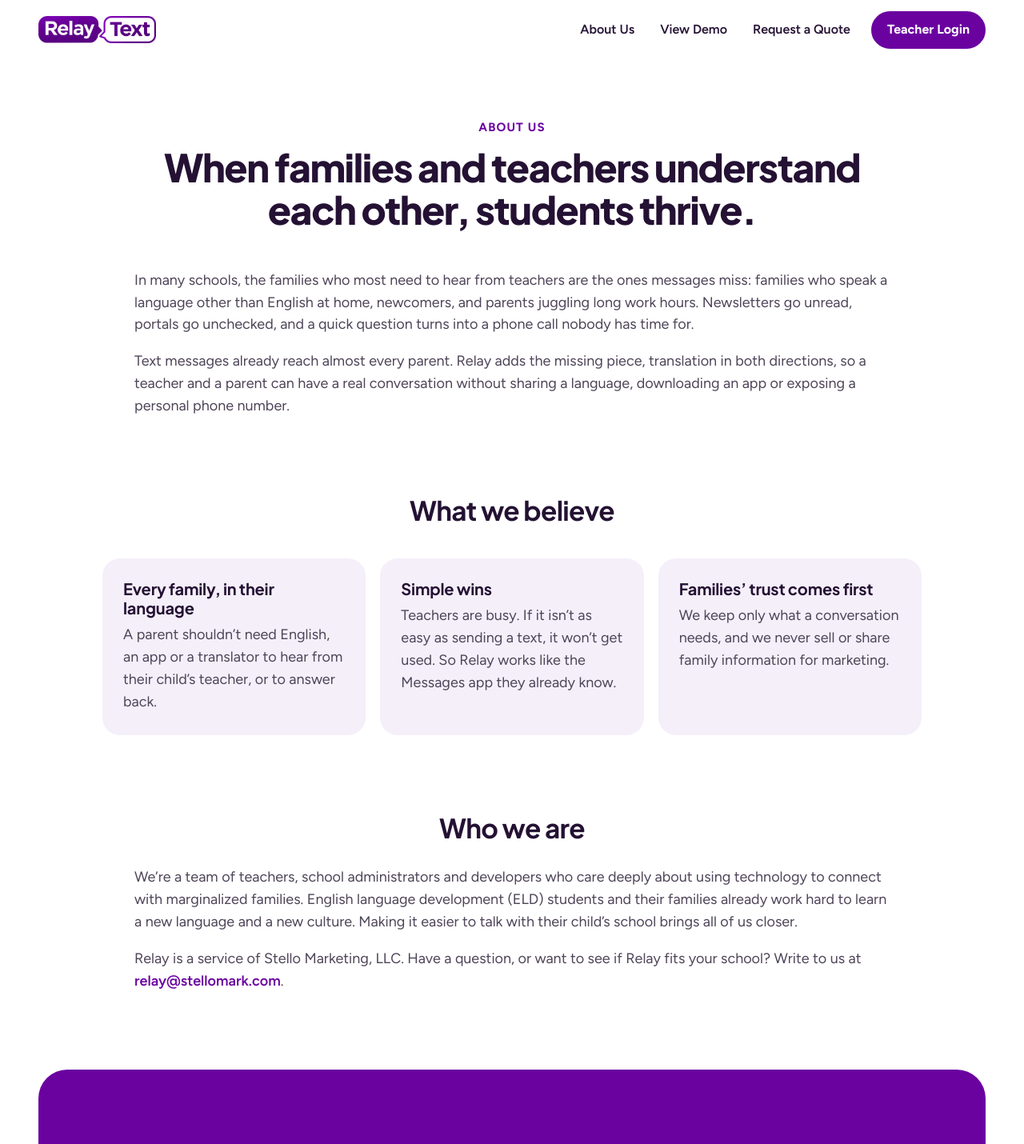
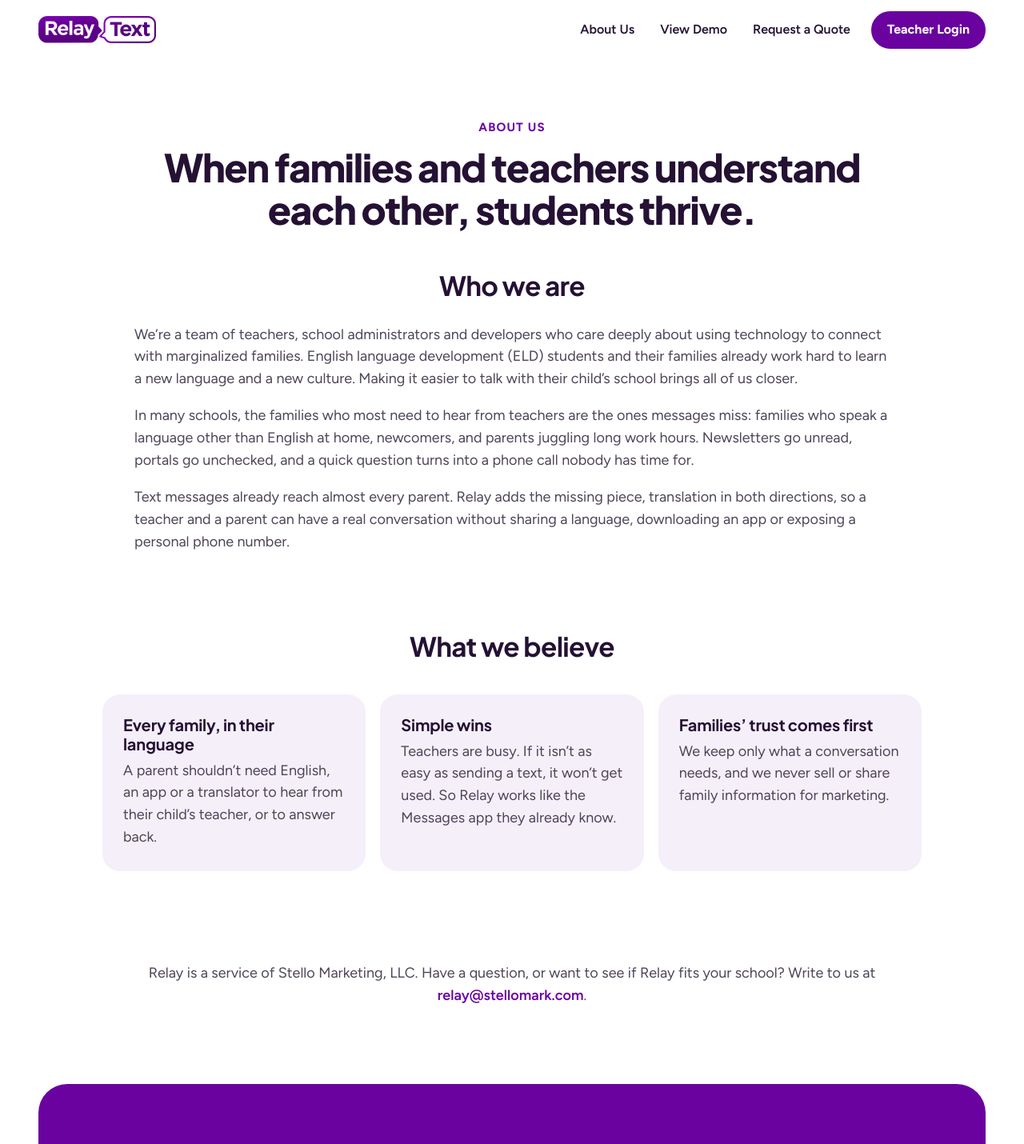
Before and after one commit to stellomax/relay-text, a Next.js app: page /about in a window 1280 px wide. Shown: the top 1430 px of the page at 80% size. Built offline with nearby package versions, Linux system fonts and the light colour scheme.

Commit message:
About: Who we are moves under the headline
Co-Authored-By: Claude Opus 5.5 <noreply@anthropic.com>
Claude-Session: https://claude.ai/code/session_01NHaCwh9APNv8QtQw9JUgEf

```diff
--- a/app/about/page.tsx
+++ b/app/about/page.tsx
@@ -41,6 +41,15 @@ export default function AboutPage() {
           <h1>When families and teachers understand each other, students thrive.</h1>
         </section>
 
+        <section className="lp-about-why lp-about-who" aria-labelledby="who">
+          <h2 id="who">Who we are</h2>
+          <p>
+            We’re a team of teachers, school administrators and developers who care deeply about using technology to connect with
+            marginalized families. English language development (ELD) students and their families already work hard to learn a
+            new language and a new culture. Making it easier to talk with their child’s school brings all of us closer.
+          </p>
+        </section>
+
         <section className="lp-about-why">
           <p>
             In many schools, the families who most need to hear from teachers are the ones messages miss: families who speak a
@@ -66,13 +75,7 @@ export default function AboutPage() {
           </ul>
         </section>
 
-        <section className="lp-about-why" aria-labelledby="who">
-          <h2 id="who">Who we are</h2>
-          <p>
-            We’re a team of teachers, school administrators and developers who care deeply about using technology to connect with
-            marginalized families. English language development (ELD) students and their families already work hard to learn a
-            new language and a new culture. Making it easier to talk with their child’s school brings all of us closer.
-          </p>
+        <section className="lp-about-why lp-about-contact">
           <p>
             {BRAND} is a service of {COMPANY}. Have a question, or want to see if Relay fits your school? Write to us at{" "}
             <a href="mailto:relay@stellomark.com">relay@stellomark.com</a>.
--- a/app/landing.css
+++ b/app/landing.css
@@ -534,6 +534,10 @@ i.rep { background: #1f9e89; }
 .lp-about-why a { color: var(--purple); font-weight: 600; }
 .lp-page-hero + .lp-about-why { padding-top: 0; }
 .lp-page-hero + .lp-about-why p:first-child { margin-top: 0; }
+.lp-page-hero + .lp-about-why h2 { margin-top: 0; }
+.lp-about-contact { text-align: center; }
+.lp-about-who { padding-bottom: 0; }
+.lp-about-who + .lp-about-why { padding-top: 0; }
 .lp-steps li h3:first-child { margin-top: 0; }
 
 /* testimonials on the purple band: an administrator and a teacher, side by side */
```
